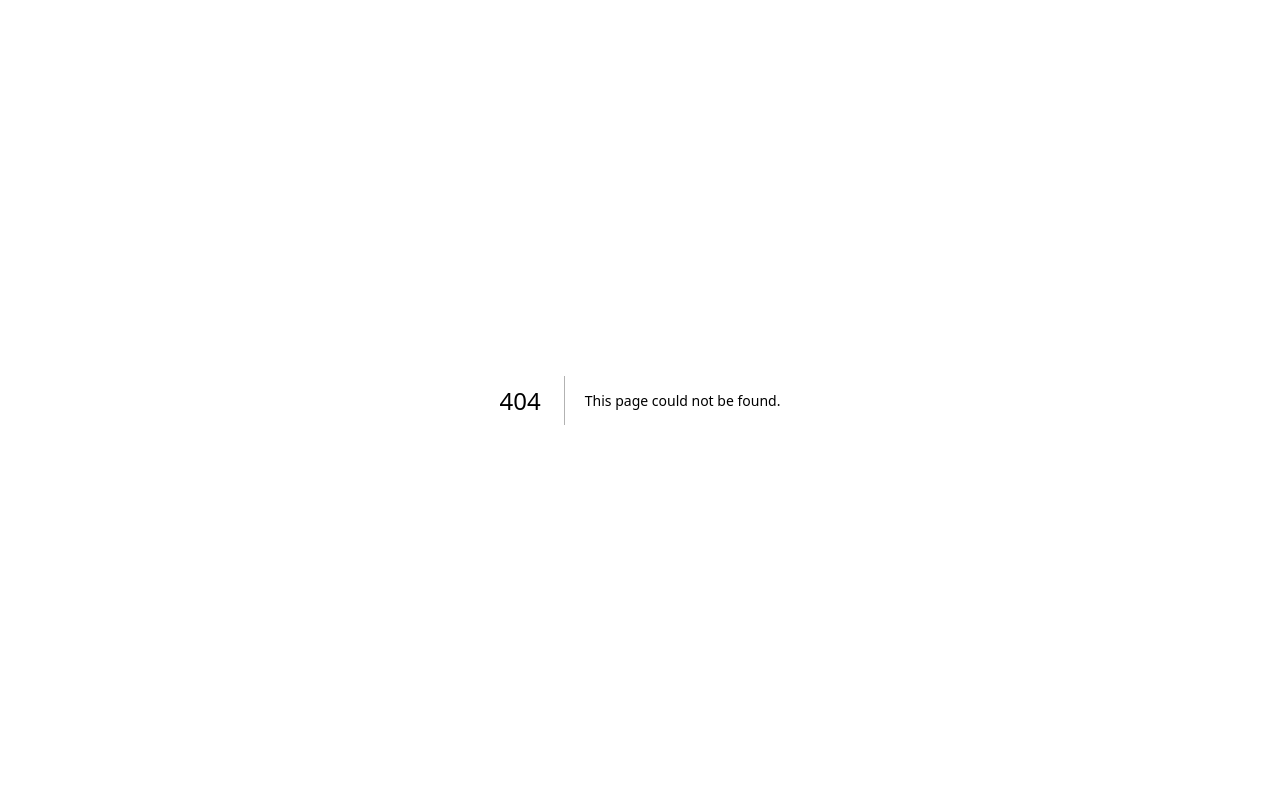
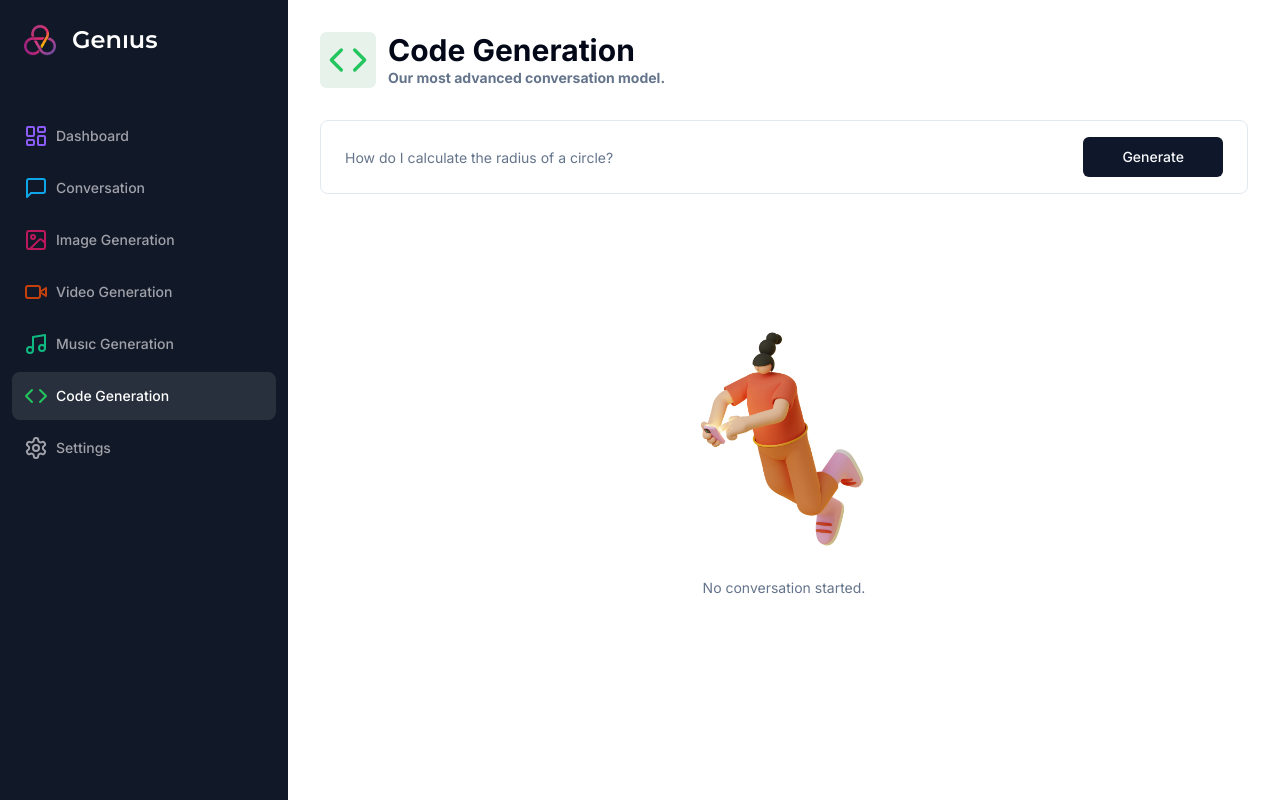
Before and after one commit to g1dotcom/ai-saas, a Next.js app: page /code in a window 1280 px wide. Before the commit this address had no page. Built offline with nearby package versions, Linux system fonts and the light colour scheme.

Commit message:
code generation

```diff
--- /dev/null
+++ b/app/(dashboard)/(routes)/code/constants.ts
@@ -0,0 +1,7 @@
+import * as z from "zod";
+
+export const formSchema = z.object({
+    prompt: z.string().min(1,{
+        message:"Prompt is required",
+    })
+})
--- /dev/null
+++ b/app/(dashboard)/(routes)/code/page.tsx
@@ -0,0 +1,137 @@
+"use client";
+import axios from "axios";
+import * as z from "zod";
+import { Code } from "lucide-react";
+import { useForm } from "react-hook-form";
+import { zodResolver } from "@hookform/resolvers/zod";
+
+import { Heading } from "@/components/heading";
+import { Form, FormControl, FormField, FormItem } from "@/components/ui/form";
+
+import { formSchema } from "./constants";
+import { Input } from "@/components/ui/input";
+import { Button } from "@/components/ui/button";
+import { useRouter } from "next/navigation";
+import { useState } from "react";
+import { ChatCompletionRequestMessage } from "openai";
+import { Empty } from "@/components/empty";
+import { Loader } from "@/components/loader";
+import { BotAvatar } from "@/components/bot-avatar";
+import { UserAvatar } from "@/components/user-avatar";
+import { cn } from "@/lib/utils";
+
+const CodePage = () => {
+  const router = useRouter();
+  const [messages, setMessages] = useState<ChatCompletionRequestMessage[]>([]);
+  const form = useForm<z.infer<typeof formSchema>>({
+    resolver: zodResolver(formSchema),
+    defaultValues: {
+      prompt: "",
+    },
+  });
+
+  const isLoading = form.formState.isSubmitting;
+
+  const onSubmit = async (values: z.infer<typeof formSchema>) => {
+    try {
+      const userMessage: ChatCompletionRequestMessage = {
+        role: "user",
+        content: values.prompt,
+      };
+      const newMessages = [...messages, userMessage];
+
+      const response = await axios.post("/api/conversation", {
+        messages: newMessages,
+      });
+      setMessages((current) => [...current, userMessage, response.data]);
+      form.reset();
+    } catch (error: any) {
+      console.log(error);
+    } finally {
+      router.refresh();
+    }
+  };
+
+  return (
+    <div>
+      <Heading
+        title="Code Generation"
+        description="Our most advanced conversation model."
+        icon={Code}
+        iconColor="text-green-500"
+        bgColor="bg-green-700/10"
+      />
+      <div className="px-4 lg:px-8">
+        <div className="">
+          <Form {...form}>
+            <form
+              onSubmit={form.handleSubmit(onSubmit)}
+              className="
+    rounded-lg
+    border
+    w-full
+    p-4
+    px-3
+    md:px-6
+    focus-within:shadow-sm
+    grid
+    grid-cols-12
+    gap-2
+    "
+            >
+              <FormField
+                name="prompt"
+                render={({ field }) => (
+                  <FormItem className="col-span-12 lg:col-span-10">
+                    <FormControl className="m-0 p-0">
+                      <Input
+                        className="border-0 outline-none focus-visible:ring-0 focus-visible:ring-transparent"
+                        disabled={isLoading}
+                        placeholder="How do I calculate the radius of a circle?"
+                        {...field}
+                      />
+                    </FormControl>
+                  </FormItem>
+                )}
+              />
+              <Button
+                className="col-span-12 lg:col-span-2 w-full"
+                disabled={isLoading}
+              >
+                Generate
+              </Button>
+            </form>
+          </Form>
+        </div>
+        <div className="space-y-4 mt-4">
+          {isLoading && (
+            <div className="p-8 rounded-lg w-full fle items-center justify-center bg-muted">
+              <Loader />
+            </div>
+          )}
+          {messages.length === 0 && !isLoading && (
+            <Empty label="No conversation started." />
+          )}
+          <div className="flex flex-col-reverse gap-y-4">
+            {messages.map((message) => (
+              <div
+                key={message.content}
+                className={cn(
+                  "p-8 w-full flex items-start gap-x-8 rounded-lg",
+                  message.role === "user"
+                    ? "bg-white border border-black/10"
+                    : "bg-muted"
+                )}
+              >
+                {message.role === "user" ? <UserAvatar /> : <BotAvatar />}
+                <p className="text-sm">{message.content}</p>{" "}
+              </div>
+            ))}
+          </div>
+        </div>
+      </div>
+    </div>
+  );
+};
+
+export default CodePage;
```
